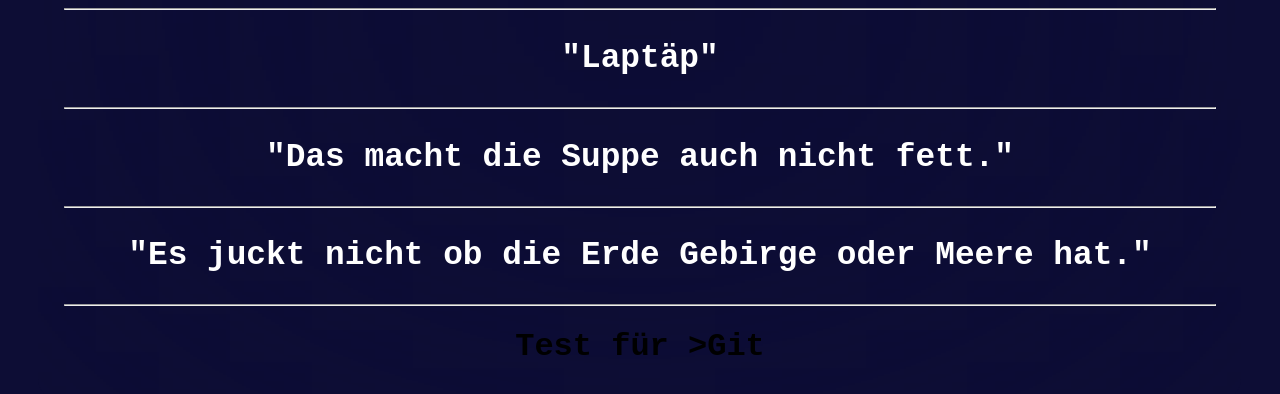
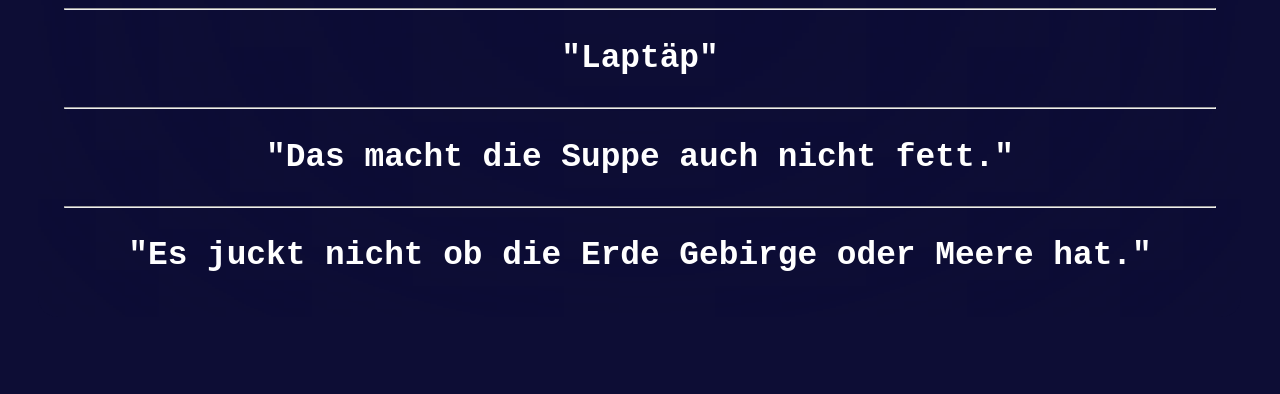
Before and after one commit to linse2268/Astrospr-che, a plain HTML site: page index.html in a window 1280 px wide. Shown: the part 692-1086 px from the top of the page. After the commit the page ends 1017 px from the top, so only its background shows below. Drawn offline with Linux system fonts and the light colour scheme.

Commit message:
Update index.html

```diff
--- a/index.html
+++ b/index.html
@@ -27,8 +27,7 @@
         <h1 class="zitate">"Das macht die Suppe auch nicht fett."</h1>
         <hr>
         <h1 class="zitate">"Es juckt nicht ob die Erde Gebirge oder Meere hat."</h1>
-        <hr>
-        <h1>Test für >Git</h1>
+
     </div>
 
 </body>
```
